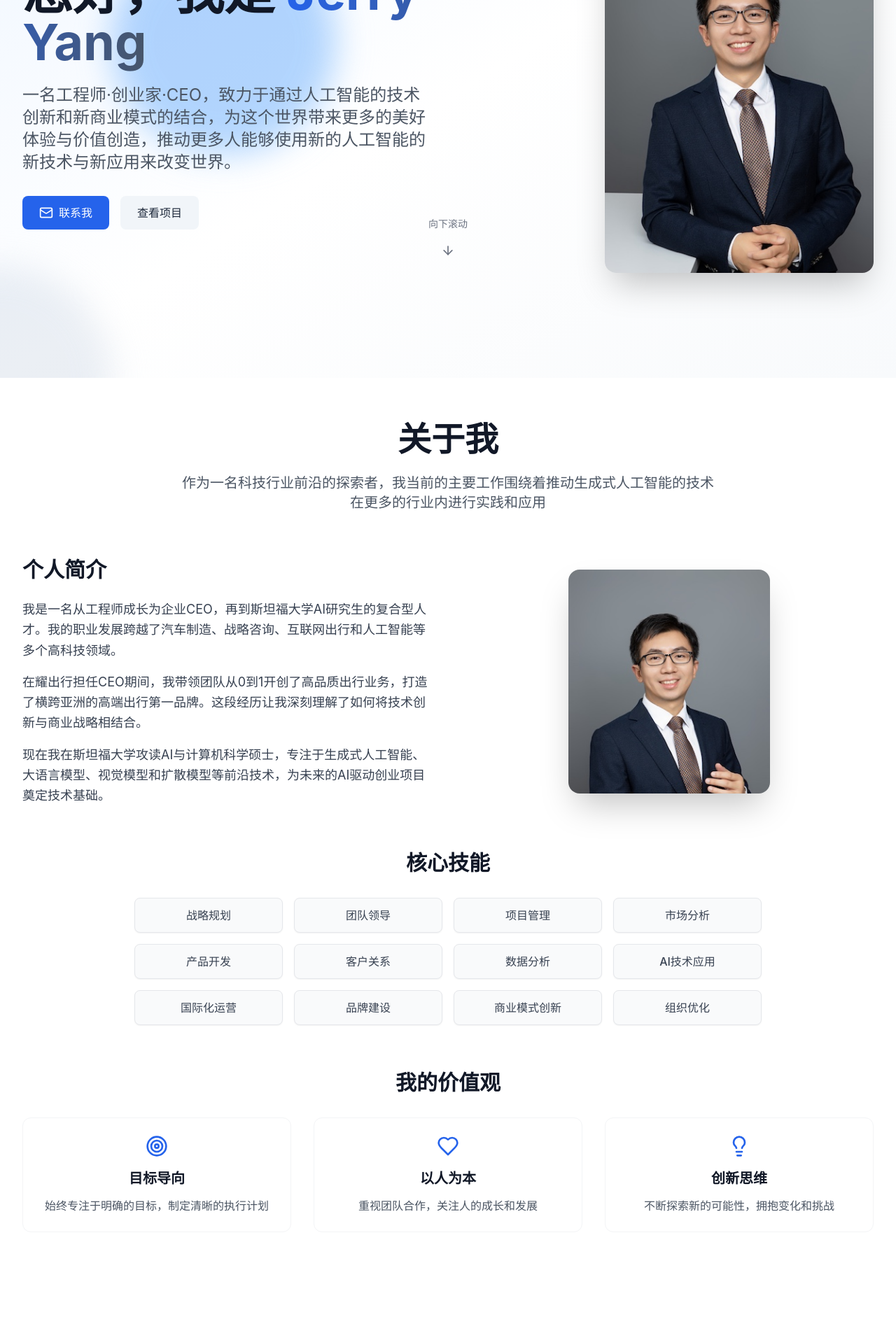
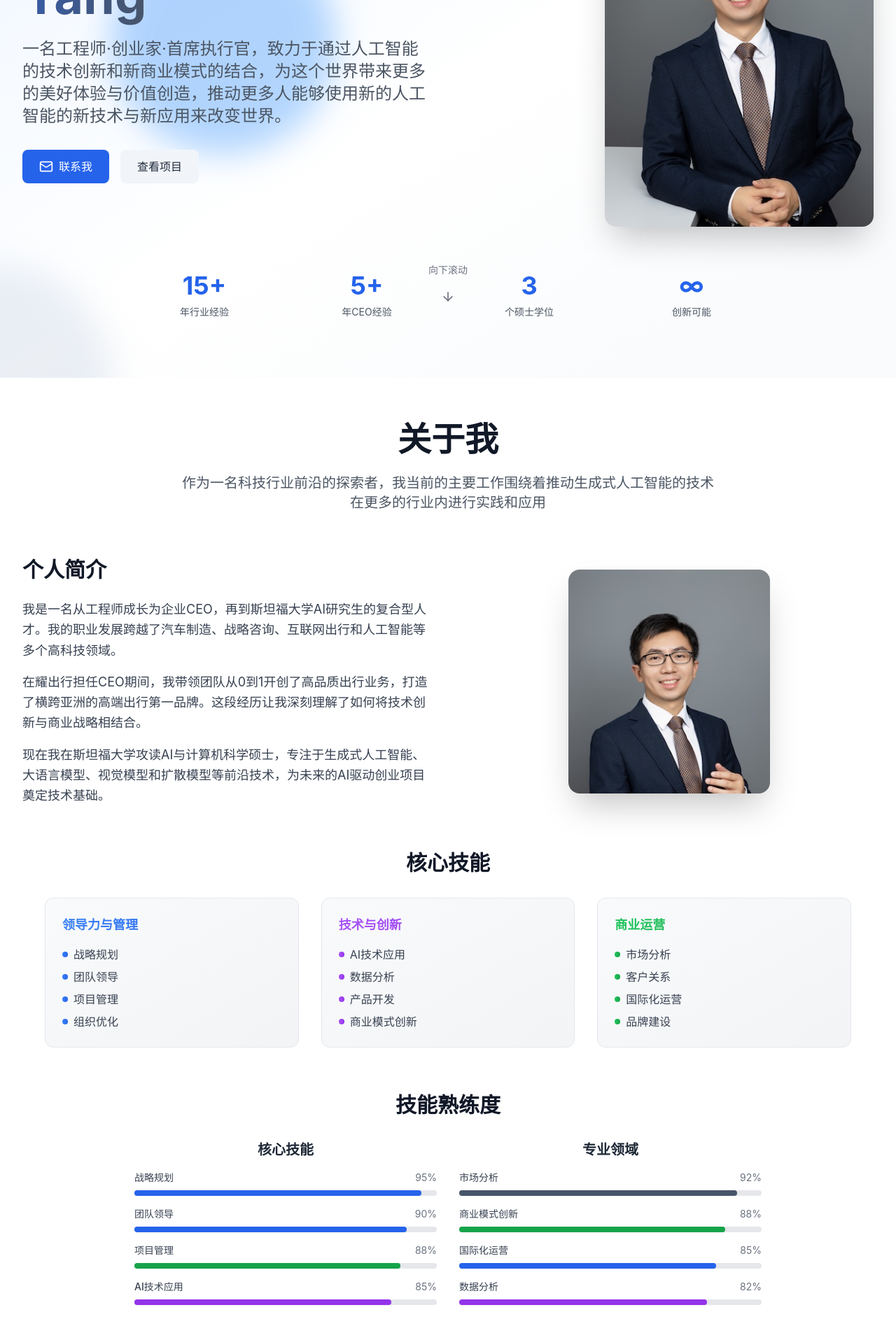
Before and after one commit to JerryYangAI/personwebsite, a Next.js app: page / in a window 1280 px wide. Shown: the part 260-2145 px from the top of the page at 70% size. Built offline with nearby package versions, Linux system fonts and the light colour scheme.

Commit message:
Major website improvements: Enhanced Hero section with achievement stats, improved About section with skill categories and progress bars, added LoadingSpinner and ScrollToTop components, enhanced Timeline visual design, improved Contact form UX, and better overall animations and interactions

```diff
--- a/app/page.tsx
+++ b/app/page.tsx
@@ -6,6 +6,7 @@ import Beliefs from '../components/Beliefs'
 import Projects from '../components/Projects'
 import Contact from '../components/Contact'
 import Footer from '../components/Footer'
+import ScrollToTop from '../components/ScrollToTop'
 
 export default function Home() {
   return (
@@ -18,6 +19,7 @@ export default function Home() {
       <Projects />
       <Contact />
       <Footer />
+      <ScrollToTop />
     </main>
   )
 }
--- a/components/About.tsx
+++ b/components/About.tsx
@@ -4,6 +4,7 @@ import { motion } from 'framer-motion'
 import { User, Target, Heart, Lightbulb } from 'lucide-react'
 import { useLanguage } from '../contexts/LanguageContext'
 import ProfileImage from './ProfileImage'
+import ProgressBar from './ProgressBar'
 
 const About = () => {
   const { t } = useLanguage()
@@ -93,20 +94,77 @@ const About = () => {
         {/* Skills Section */}
         <div className="mb-16">
           <h3 className="text-3xl font-bold text-gray-900 mb-8 text-center">核心技能</h3>
-          <div className="max-w-4xl mx-auto">
-            <div className="grid grid-cols-2 md:grid-cols-4 gap-4">
-              {skills.map((skill, index) => (
+          <div className="max-w-6xl mx-auto">
+            {/* Skill Categories */}
+            <div className="grid md:grid-cols-3 gap-8 mb-8">
+              {[
+                {
+                  category: '领导力与管理',
+                  skills: ['战略规划', '团队领导', '项目管理', '组织优化'],
+                  color: 'from-blue-500 to-blue-600'
+                },
+                {
+                  category: '技术与创新',
+                  skills: ['AI技术应用', '数据分析', '产品开发', '商业模式创新'],
+                  color: 'from-purple-500 to-purple-600'
+                },
+                {
+                  category: '商业运营',
+                  skills: ['市场分析', '客户关系', '国际化运营', '品牌建设'],
+                  color: 'from-green-500 to-green-600'
+                }
+              ].map((category, index) => (
                 <motion.div
-                  key={skill}
-                  initial={{ opacity: 0, scale: 0.8 }}
-                  whileInView={{ opacity: 1, scale: 1 }}
-                  transition={{ duration: 0.5, delay: 0.1 * index }}
+                  key={category.category}
+                  initial={{ opacity: 0, y: 20 }}
+                  whileInView={{ opacity: 1, y: 0 }}
+                  transition={{ duration: 0.6, delay: 0.2 * index }}
                   viewport={{ once: true }}
-                  className="bg-gray-50 px-4 py-3 rounded-lg shadow-sm text-center text-gray-700 font-medium hover:shadow-md transition-shadow duration-200 border border-gray-200"
+                  className="bg-gradient-to-br from-gray-50 to-gray-100 p-6 rounded-xl border border-gray-200"
                 >
-                  {skill}
+                  <h4 className={`text-lg font-bold mb-4 bg-gradient-to-r ${category.color} bg-clip-text text-transparent`}>
+                    {category.category}
+                  </h4>
+                  <div className="space-y-2">
+                    {category.skills.map((skill, skillIndex) => (
+                      <motion.div
+                        key={skill}
+                        initial={{ opacity: 0, x: -10 }}
+                        whileInView={{ opacity: 1, x: 0 }}
+                        transition={{ duration: 0.4, delay: 0.1 * skillIndex }}
+                        viewport={{ once: true }}
+                        className="flex items-center gap-2 text-gray-700"
+                      >
+                        <div className={`w-2 h-2 rounded-full bg-gradient-to-r ${category.color}`}></div>
+                        {skill}
+                      </motion.div>
+                    ))}
+                  </div>
                 </motion.div>
               ))}
+            </div>
+          </div>
+        </div>
+
+        {/* Skill Progress Bars */}
+        <div className="mb-16">
+          <h3 className="text-3xl font-bold text-gray-900 mb-8 text-center">技能熟练度</h3>
+          <div className="max-w-4xl mx-auto">
+            <div className="grid md:grid-cols-2 gap-8">
+              <div>
+                <h4 className="text-xl font-semibold text-gray-800 mb-4 text-center">核心技能</h4>
+                <ProgressBar skill="战略规划" percentage={95} color="primary" />
+                <ProgressBar skill="团队领导" percentage={90} color="blue" />
+                <ProgressBar skill="项目管理" percentage={88} color="green" />
+                <ProgressBar skill="AI技术应用" percentage={85} color="purple" />
+              </div>
+              <div>
+                <h4 className="text-xl font-semibold text-gray-800 mb-4 text-center">专业领域</h4>
+                <ProgressBar skill="市场分析" percentage={92} color="secondary" />
+                <ProgressBar skill="商业模式创新" percentage={88} color="green" />
+                <ProgressBar skill="国际化运营" percentage={85} color="blue" />
+                <ProgressBar skill="数据分析" percentage={82} color="purple" />
+              </div>
             </div>
           </div>
         </div>
--- a/components/Contact.tsx
+++ b/components/Contact.tsx
@@ -4,6 +4,7 @@ import { motion } from 'framer-motion'
 import { Mail, MapPin, Linkedin, Github, Twitter, Send, CheckCircle, AlertCircle } from 'lucide-react'
 import { useLanguage } from '../contexts/LanguageContext'
 import ProfileImage from './ProfileImage'
+import LoadingSpinner from './LoadingSpinner'
 import { useState } from 'react'
 
 const Contact = () => {
@@ -281,8 +282,8 @@ const Contact = () => {
                 >
                   {isSubmitting ? (
                     <>
-                      <div className="w-5 h-5 border-2 border-white border-t-transparent rounded-full animate-spin"></div>
-                      发送中...
+                      <LoadingSpinner size="sm" color="white" />
+                      <span>发送中...</span>
                     </>
                   ) : (
                     <>
--- a/components/Hero.tsx
+++ b/components/Hero.tsx
@@ -32,17 +32,32 @@ const Hero = () => {
             </h1>
 
             <p className="text-xl md:text-2xl text-gray-600 mb-8 max-w-3xl mx-auto lg:mx-0 leading-relaxed">
-              一名工程师·创业家·CEO，致力于通过人工智能的技术创新和新商业模式的结合，为这个世界带来更多的美好体验与价值创造，推动更多人能够使用新的人工智能的新技术与新应用来改变世界。
+              一名工程师·创业家·首席执行官，致力于通过人工智能的技术创新和新商业模式的结合，为这个世界带来更多的美好体验与价值创造，推动更多人能够使用新的人工智能的新技术与新应用来改变世界。
             </p>
 
             <div className="flex flex-col sm:flex-row gap-4 justify-center lg:justify-start items-center">
-              <a href="#contact" className="btn-primary flex items-center gap-2">
-                <Mail size={20} />
-                {t('hero.contactMe')}
-              </a>
-              <a href="#projects" className="btn-secondary flex items-center gap-2">
-                {t('hero.viewProjects')}
-              </a>
+              <motion.a
+                href="#contact"
+                className="btn-primary flex items-center gap-2 group relative overflow-hidden"
+                whileHover={{ scale: 1.05 }}
+                whileTap={{ scale: 0.95 }}
+              >
+                <span className="relative z-10 flex items-center gap-2">
+                  <Mail size={20} />
+                  {t('hero.contactMe')}
+                </span>
+                <div className="absolute inset-0 bg-gradient-to-r from-primary-600 to-primary-700 transform translate-x-full group-hover:translate-x-0 transition-transform duration-300"></div>
+              </motion.a>
+              <motion.a
+                href="#projects"
+                className="btn-secondary flex items-center gap-2 group"
+                whileHover={{ scale: 1.05 }}
+                whileTap={{ scale: 0.95 }}
+              >
+                <span className="group-hover:text-primary-600 transition-colors duration-200">
+                  {t('hero.viewProjects')}
+                </span>
+              </motion.a>
             </div>
           </motion.div>
 
@@ -79,6 +94,34 @@ const Hero = () => {
             </motion.div>
           </div>
         </motion.div>
+
+        {/* Achievement Stats */}
+        <motion.div
+          initial={{ opacity: 0, y: 20 }}
+          animate={{ opacity: 1, y: 0 }}
+          transition={{ delay: 1.2, duration: 0.8 }}
+          className="mt-16 grid grid-cols-2 md:grid-cols-4 gap-8 max-w-4xl mx-auto"
+        >
+          {[
+            { number: '15+', label: '年行业经验' },
+            { number: '5+', label: '年CEO经验' },
+            { number: '3', label: '个硕士学位' },
+            { number: '∞', label: '创新可能' }
+          ].map((stat, index) => (
+            <motion.div
+              key={stat.label}
+              initial={{ opacity: 0, scale: 0.8 }}
+              animate={{ opacity: 1, scale: 1 }}
+              transition={{ delay: 1.4 + index * 0.1, duration: 0.6 }}
+              className="text-center"
+            >
+              <div className="text-3xl md:text-4xl font-bold text-primary-600 mb-2">
+                {stat.number}
+              </div>
+              <div className="text-sm text-gray-600">{stat.label}</div>
+            </motion.div>
+          ))}
+        </motion.div>
       </div>
     </section>
   )
--- /dev/null
+++ b/components/LoadingSpinner.tsx
@@ -0,0 +1,32 @@
+'use client'
+
+import { motion } from 'framer-motion'
+
+interface LoadingSpinnerProps {
+  size?: 'sm' | 'md' | 'lg'
+  color?: 'primary' | 'secondary' | 'white'
+}
+
+const LoadingSpinner = ({ size = 'md', color = 'primary' }: LoadingSpinnerProps) => {
+  const sizeClasses = {
+    sm: 'w-4 h-4',
+    md: 'w-8 h-8',
+    lg: 'w-12 h-12'
+  }
+
+  const colorClasses = {
+    primary: 'border-primary-600',
+    secondary: 'border-secondary-600',
+    white: 'border-white'
+  }
+
+  return (
+    <motion.div
+      className={`${sizeClasses[size]} ${colorClasses[color]} border-2 border-t-transparent rounded-full`}
+      animate={{ rotate: 360 }}
+      transition={{ duration: 1, repeat: Infinity, ease: 'linear' }}
+    />
+  )
+}
+
+export default LoadingSpinner
--- /dev/null
+++ b/components/ProgressBar.tsx
@@ -0,0 +1,46 @@
+'use client'
+
+import { motion } from 'framer-motion'
+
+interface ProgressBarProps {
+  skill: string
+  percentage: number
+  color?: 'primary' | 'secondary' | 'blue' | 'green' | 'purple'
+  delay?: number
+}
+
+const ProgressBar = ({ skill, percentage, color = 'primary', delay = 0 }: ProgressBarProps) => {
+  const colorClasses = {
+    primary: 'bg-primary-600',
+    secondary: 'bg-secondary-600',
+    blue: 'bg-blue-600',
+    green: 'bg-green-600',
+    purple: 'bg-purple-600'
+  }
+
+  return (
+    <motion.div
+      initial={{ opacity: 0, x: -20 }}
+      whileInView={{ opacity: 1, x: 0 }}
+      transition={{ duration: 0.6, delay }}
+      viewport={{ once: true }}
+      className="mb-4"
+    >
+      <div className="flex justify-between items-center mb-2">
+        <span className="text-sm font-medium text-gray-700">{skill}</span>
+        <span className="text-sm text-gray-500">{percentage}%</span>
+      </div>
+      <div className="w-full bg-gray-200 rounded-full h-2">
+        <motion.div
+          initial={{ width: 0 }}
+          whileInView={{ width: `${percentage}%` }}
+          transition={{ duration: 1, delay: delay + 0.2 }}
+          viewport={{ once: true }}
+          className={`h-2 rounded-full ${colorClasses[color]} shadow-sm`}
+        />
+      </div>
+    </motion.div>
+  )
+}
+
+export default ProgressBar
--- /dev/null
+++ b/components/ScrollToTop.tsx
@@ -0,0 +1,50 @@
+'use client'
+
+import { motion, AnimatePresence } from 'framer-motion'
+import { ChevronUp } from 'lucide-react'
+import { useState, useEffect } from 'react'
+
+const ScrollToTop = () => {
+  const [isVisible, setIsVisible] = useState(false)
+
+  useEffect(() => {
+    const toggleVisibility = () => {
+      if (window.pageYOffset > 300) {
+        setIsVisible(true)
+      } else {
+        setIsVisible(false)
+      }
+    }
+
+    window.addEventListener('scroll', toggleVisibility)
+    return () => window.removeEventListener('scroll', toggleVisibility)
+  }, [])
+
+  const scrollToTop = () => {
+    window.scrollTo({
+      top: 0,
+      behavior: 'smooth'
+    })
+  }
+
+  return (
+    <AnimatePresence>
+      {isVisible && (
+        <motion.button
+          initial={{ opacity: 0, scale: 0 }}
+          animate={{ opacity: 1, scale: 1 }}
+          exit={{ opacity: 0, scale: 0 }}
+          onClick={scrollToTop}
+          className="fixed bottom-8 right-8 z-50 p-3 bg-primary-600 text-white rounded-full shadow-lg hover:bg-primary-700 transition-colors duration-200 hover:shadow-xl"
+          whileHover={{ scale: 1.1 }}
+          whileTap={{ scale: 0.9 }}
+          aria-label="回到顶部"
+        >
+          <ChevronUp size={24} />
+        </motion.button>
+      )}
+    </AnimatePresence>
+  )
+}
+
+export default ScrollToTop
```
Also changed, not shown: components/Timeline.tsx (+32 -34 lines).
